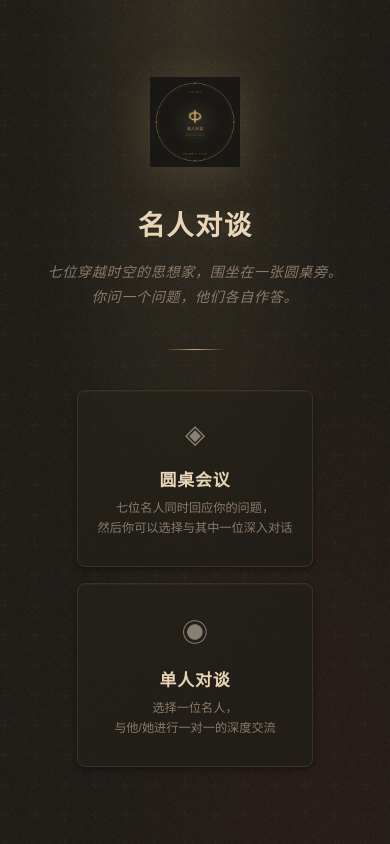
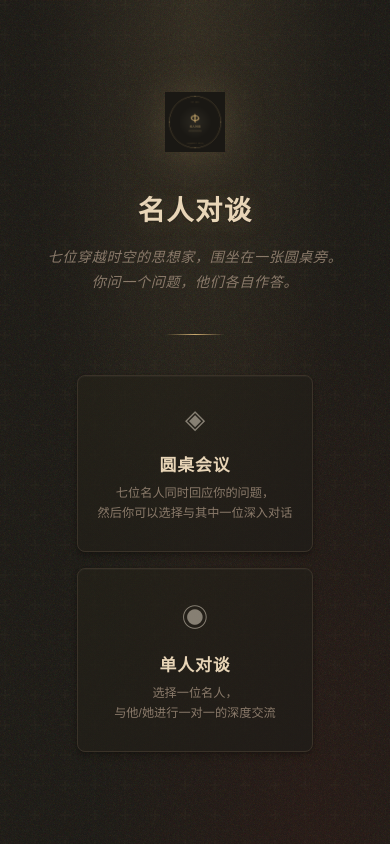
Before and after one commit to leemeng316720-bot/smalltalkwithmylove, a plain HTML site: page index.html in a window 390 px wide. Drawn offline with Linux system fonts and the light colour scheme.

Commit message:
Add files via upload

```diff
--- a/css/salon.css
+++ b/css/salon.css
@@ -267,7 +267,7 @@ body {
 }
 
 .landing-logo .logo-img {
-  width: 120px;
+  width: 80px;
   height: auto;
   filter: drop-shadow(0 4px 20px rgba(201, 169, 110, 0.2));
   transition: transform 400ms ease, filter 400ms ease;
@@ -279,9 +279,15 @@ body {
 }
 
 /* 小屏幕 Logo */
+@media (max-width: 768px) {
+  .landing-logo .logo-img {
+    width: 70px;
+  }
+}
+
 @media (max-width: 480px) {
   .landing-logo .logo-img {
-    width: 90px;
+    width: 60px;
   }
 }
 
@@ -376,10 +382,6 @@ body {
 
 .cast-member:hover {
   opacity: 1;
-}
-
-.cast-member:hover .cast-avatar {
-  transform: scale(1.08);
 }
 
 .cast-member:hover .cast-avatar {
```
